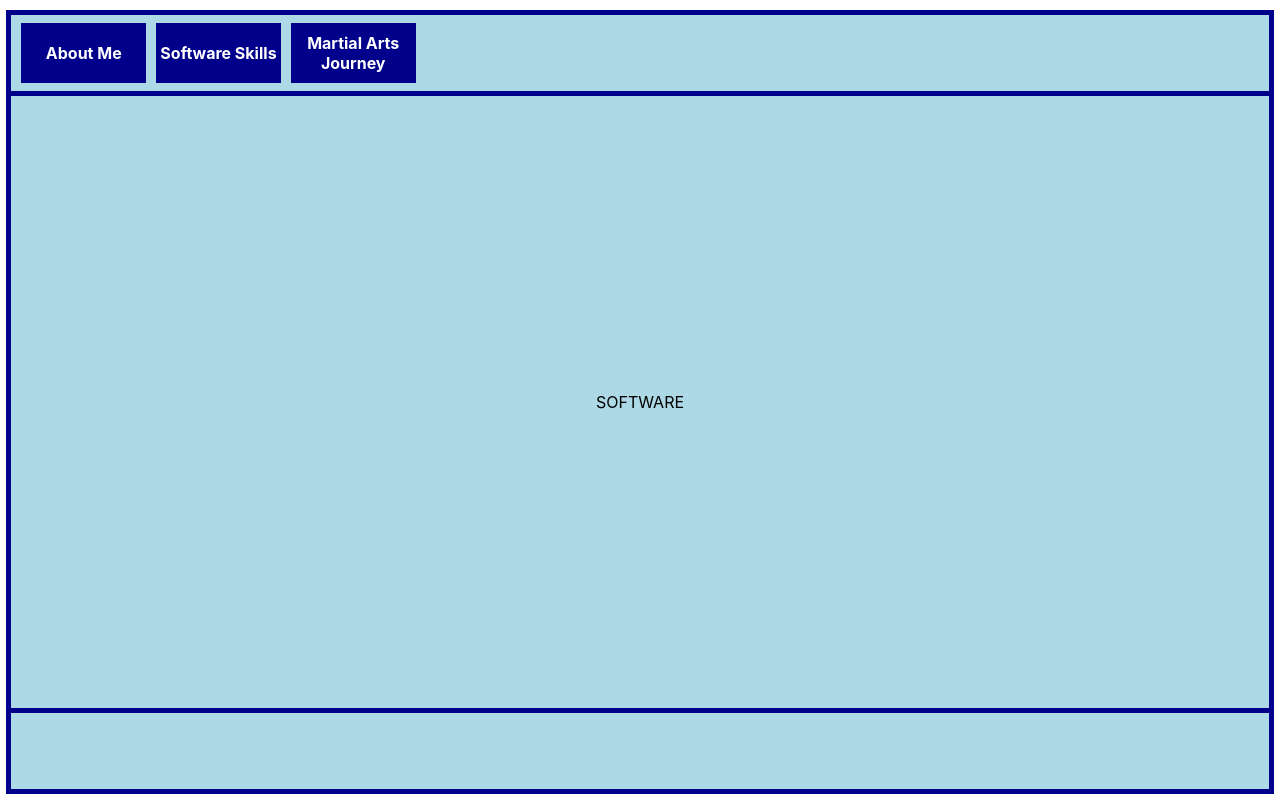
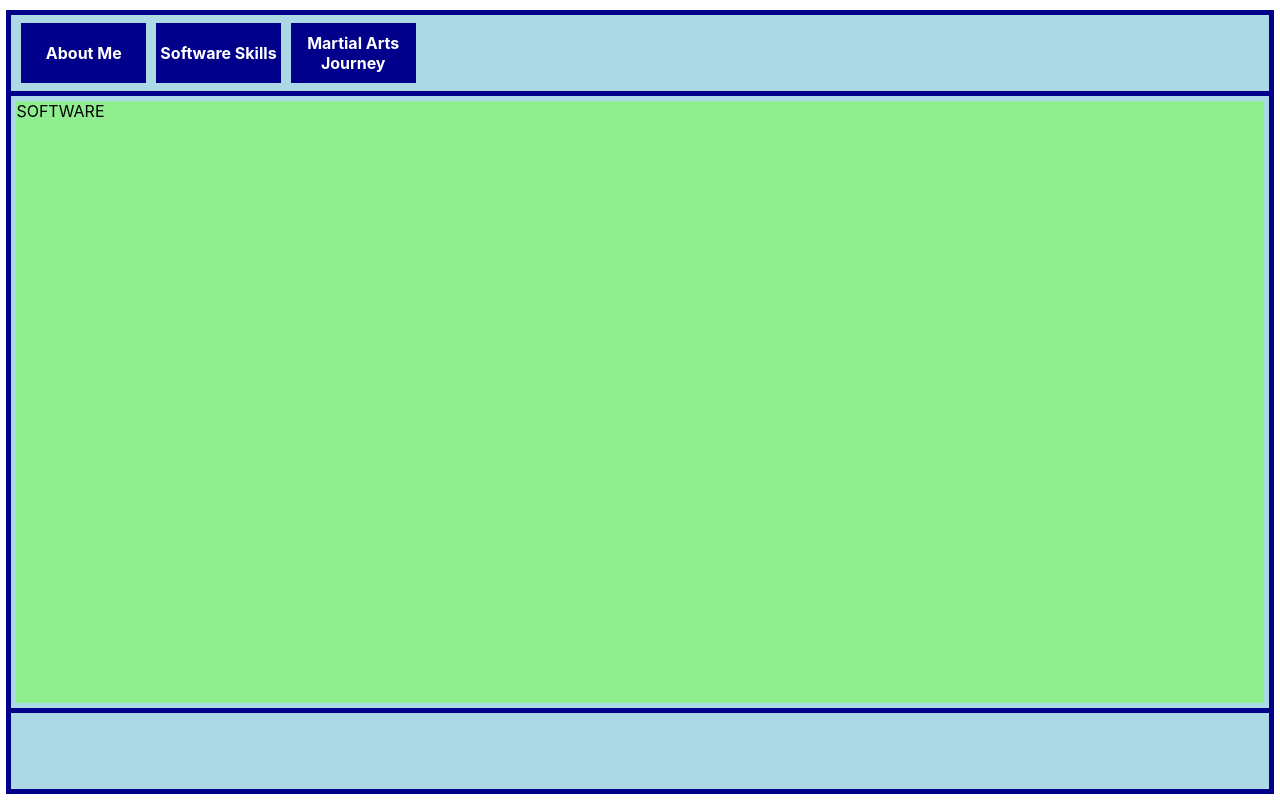
Before and after one commit to rhonvyramos/resume-portfolio-overdone, a React (Create React App) app: page /software in a window 1280 px wide. Built offline with nearby package versions, Linux system fonts and the light colour scheme.

Commit message:
fade in effects added for all pages

```diff
--- /dev/null
+++ b/src/assets/martialarts.css
@@ -0,0 +1,6 @@
+#page_martialarts {
+    height: calc(100% - 10px);
+    width: calc(100% - 10px);
+
+    background-color: yellow;
+}
--- /dev/null
+++ b/src/assets/software.css
@@ -0,0 +1,6 @@
+#page_software {
+    height: calc(100% - 10px);
+    width: calc(100% - 10px);
+
+    background-color: lightgreen;
+}
--- a/src/pages/MartialArts.js
+++ b/src/pages/MartialArts.js
@@ -1,9 +1,13 @@
 import React from "react";
+import FadeIn from "../components/FadeIn";
+import "../assets/martialarts.css"
 
 export default function MartialArts() {
     return(
-        <section id="page_martialarts">
-            MARTIALARTS
-        </section>
+        <FadeIn inProp={true}>
+            <section id="page_martialarts">
+                MARTIALARTS
+            </section>
+        </FadeIn>
     )
 }
--- a/src/pages/Software.js
+++ b/src/pages/Software.js
@@ -1,9 +1,13 @@
 import React from "react";
+import FadeIn from "../components/FadeIn";
+import "../assets/software.css"
 
 export default function Software() {
     return(
-        <section id="page_software">
-            SOFTWARE
-        </section>
+        <FadeIn inProp={true}>
+            <section id="page_software">
+                SOFTWARE
+            </section>
+        </FadeIn>
     )
 }
```
